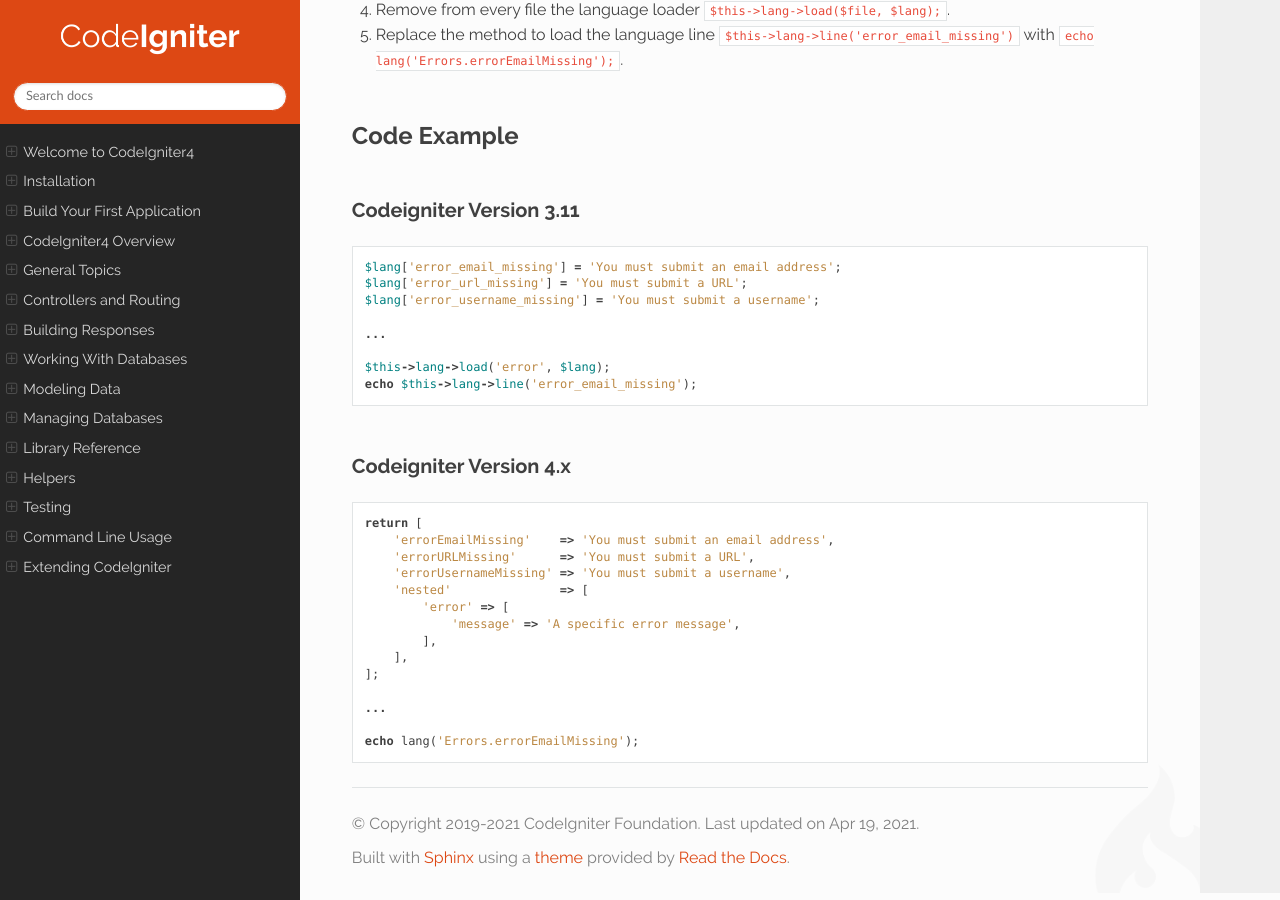
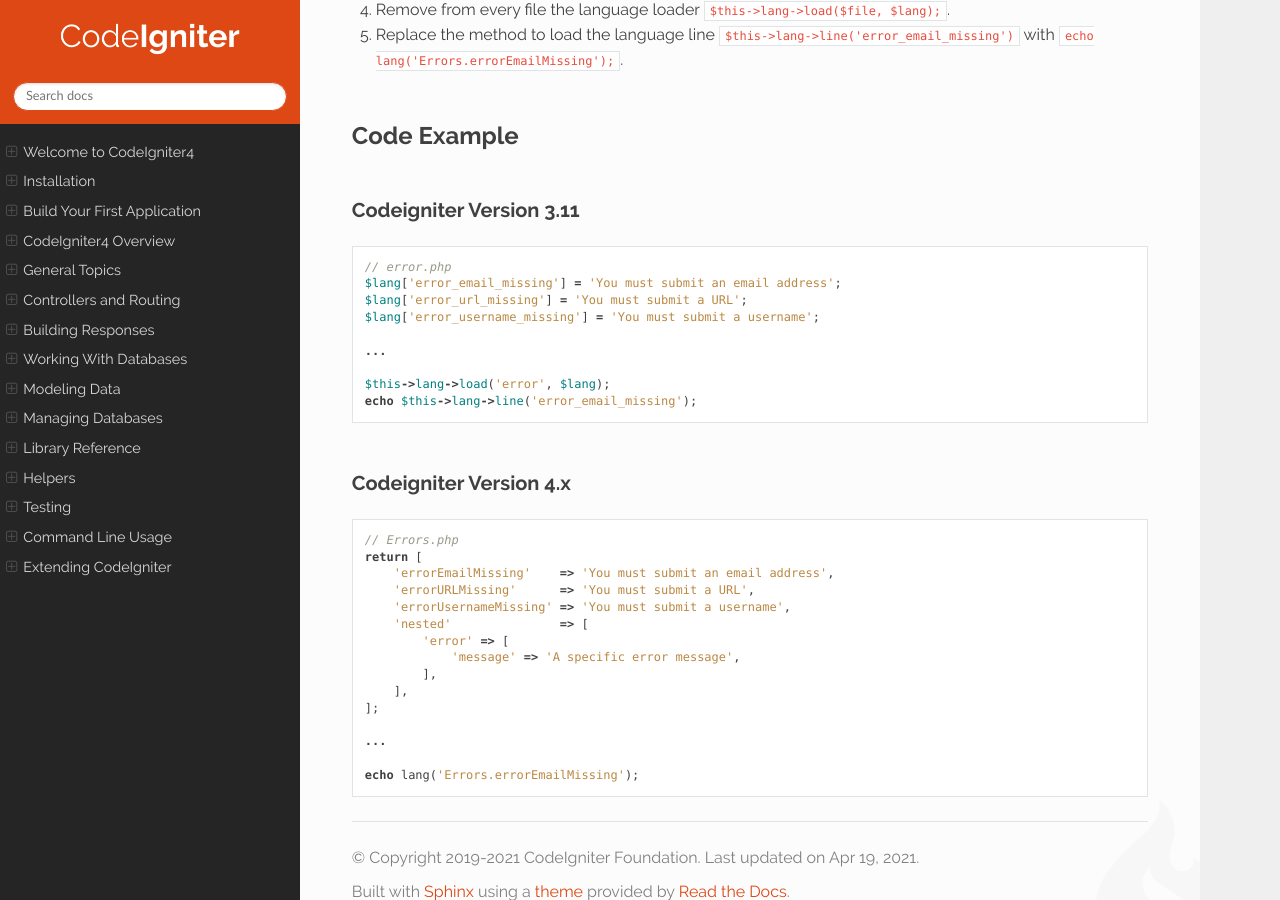
Before and after one commit to NEKOGET/ci4_user_guide_src, a Sphinx documentation site: the page built from source/installation/upgrade_localization.rst, in a window 1280 px wide and 900 px high, scrolled down 805 px. Built offline with Sphinx 7.4.7 and the Read the Docs theme 2.0.0, drawn with Linux system fonts in a browser that asks for light colours.

Commit message:
Apply suggestions from code review
Co-authored-by: kenjis <kenji.uui@gmail.com>

```diff
--- a/source/installation/upgrade_file_upload.rst
+++ b/source/installation/upgrade_file_upload.rst
@@ -47,7 +47,7 @@ Codeigniter Version 3.11
             public function do_upload()
             {
                     $config['upload_path']          = './uploads/';
-                    $config['allowed_types']        = 'gif|jpg|png';
+                    $config['allowed_types']        = 'png|jpg|gif';
                     $config['max_size']             = 100;
                     $config['max_width']            = 1024;
                     $config['max_height']           = 768;
--- a/source/installation/upgrade_localization.rst
+++ b/source/installation/upgrade_localization.rst
@@ -35,6 +35,7 @@ Codeigniter Version 3.11
 ------------------------
 ::
 
+    // error.php
     $lang['error_email_missing'] = 'You must submit an email address';
     $lang['error_url_missing'] = 'You must submit a URL';
     $lang['error_username_missing'] = 'You must submit a username';
@@ -48,6 +49,7 @@ Codeigniter Version 4.x
 -----------------------
 ::
 
+    // Errors.php
     return [
         'errorEmailMissing'    => 'You must submit an email address',
         'errorURLMissing'      => 'You must submit a URL',
--- a/source/installation/upgrade_security.rst
+++ b/source/installation/upgrade_security.rst
@@ -30,7 +30,7 @@ Upgrade Guide
         ]
     ];
 
-2. Within you html forms you have to remove the csrf input which looks similar to ``<input type="hidden" name="<?=$csrf['name'];?>" value="<?=$csrf['hash'];?>" />``.
+2. Within you html forms you have to remove the csrf input which looks similar to ``<input type="hidden" name="<?= $csrf['name'] ?>" value="<?= $csrf['hash'] ?>" />``.
 3. Now within your html forms you have to add ``<?= csrf_field() ?>`` somewhere in the form body, unless you are using `form_open()``.
 
 Code Example
@@ -52,7 +52,7 @@ Codeigniter Version 3.11
         <input name="email" type="text">
         <input name="password" type="password">
 
-        <input type="hidden" name="<?=$csrf['name'];?>" value="<?=$csrf['hash'];?>" />
+        <input type="hidden" name="<?= $csrf['name'] ?>" value="<?= $csrf['hash'] ?>" />
         <input type="submit" value="Save">
     </form>
 
--- a/source/installation/upgrade_validations.rst
+++ b/source/installation/upgrade_validations.rst
@@ -147,13 +147,13 @@ Path: ``app/Controllers/``::
 
             if (! $this->validate([]))
             {
-                echo view('Signup', [
+                echo view('myform', [
                     'validation' => $this->validator,
                 ]);
             }
             else
             {
-                echo view('Success');
+                echo view('formsuccess');
             }
         }
     }
```
Also changed, not shown: other parts of source/installation/upgrade_file_upload.rst (+1 -1 lines).
